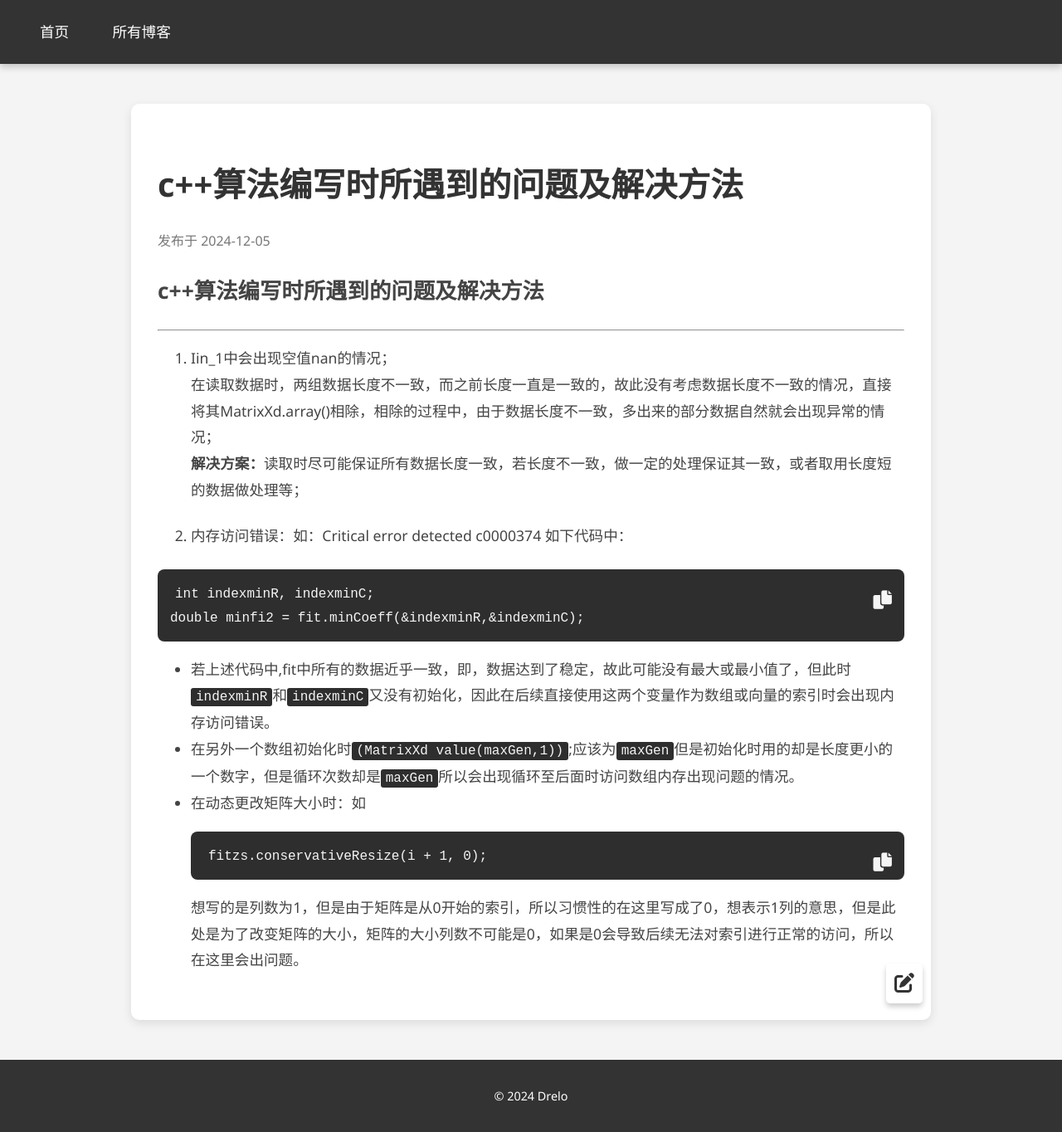
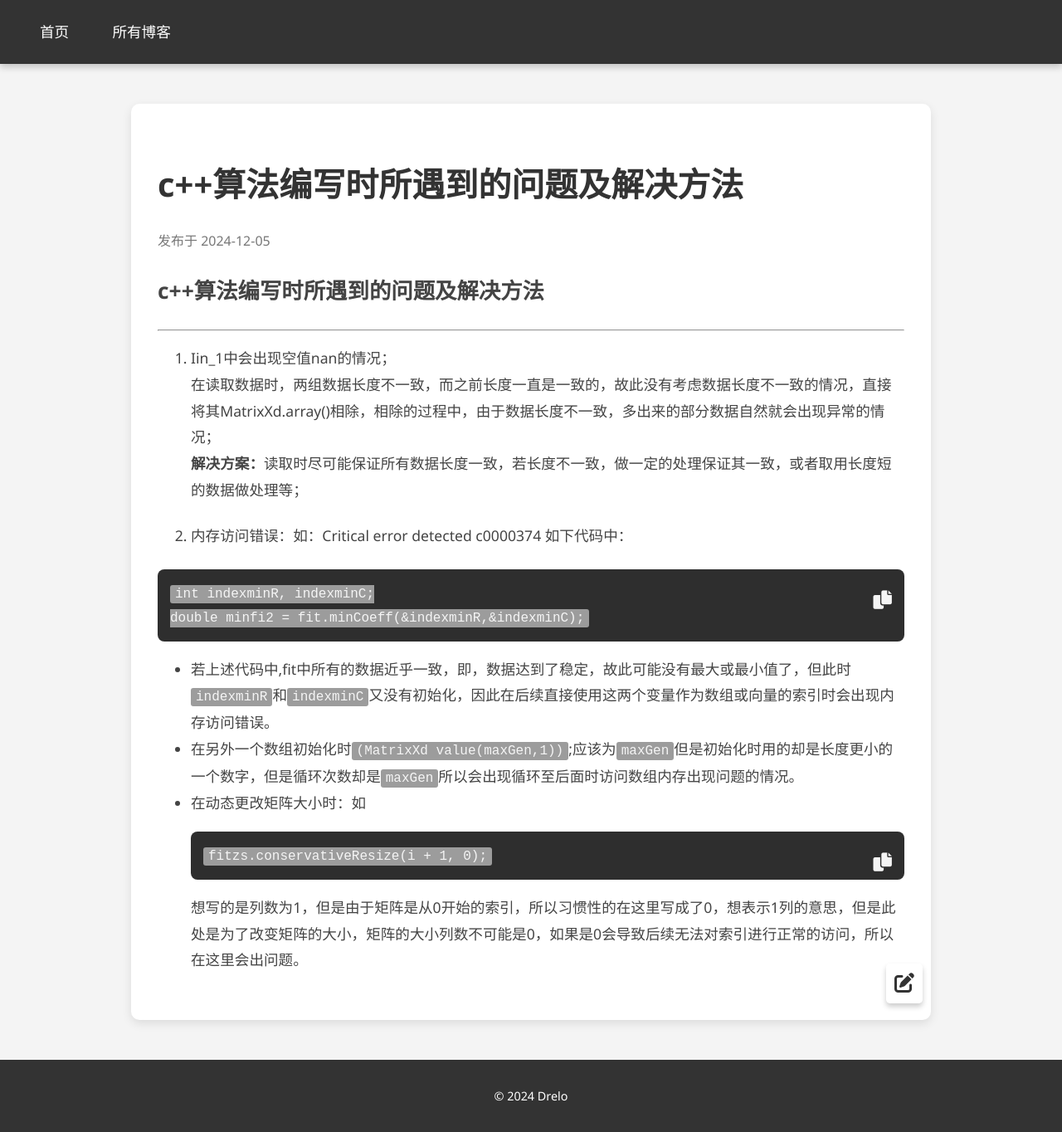
Before and after one commit to Drelov/newpage, a Jekyll site: the page built from _posts/2024-12-05-c++算法出现的问题记录.md, in a window 1280 px wide. Shown: the whole page at 83% size. Built offline with Jekyll 4.4.1, drawn with Linux system fonts in a browser that asks for light colours.

Commit message:
Update style.css

```diff
--- a/assets/css/style.css
+++ b/assets/css/style.css
@@ -149,7 +149,7 @@ pre {
 
 /* 单行代码 */
 code {
-  background-color: #2e2e2e; /* 深色背景 */
+  background-color: #9c9c9c; /* 深色背景 */
   color: #f5f5f5; /* 浅色文字 */
   padding: 2px 6px;
   border-radius: 3px;
```
